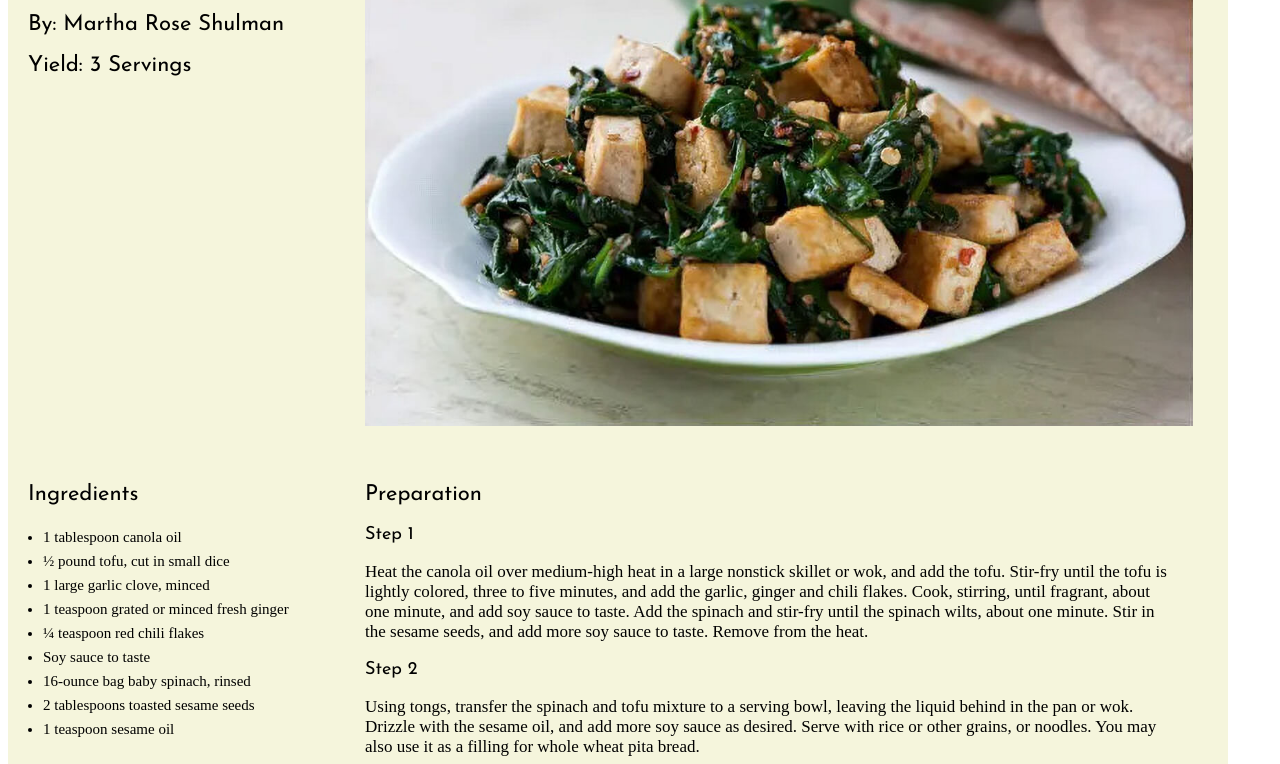
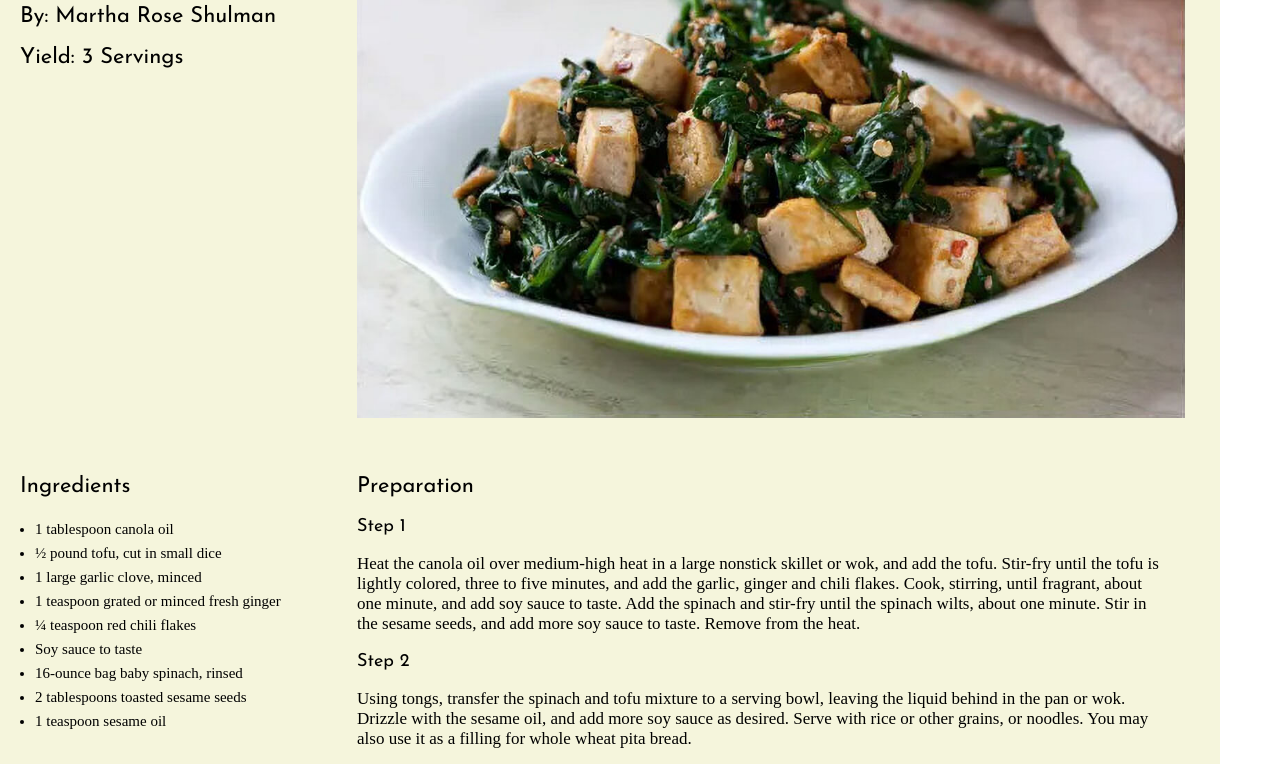
Before and after one commit to slickypippy/exercise7, a plain HTML site: page index.html in a window 1280 px wide. Shown: the part 143-907 px from the top of the page. Drawn offline with Linux system fonts and the light colour scheme; a web font is replaced by a local one.

Commit message:
finished

```diff
--- a/index.html
+++ b/index.html
@@ -27,7 +27,9 @@
         font-style: normal;
       }
 
-
+      body {
+        margin: 0 auto
+      }
 
 
       .container {
```
